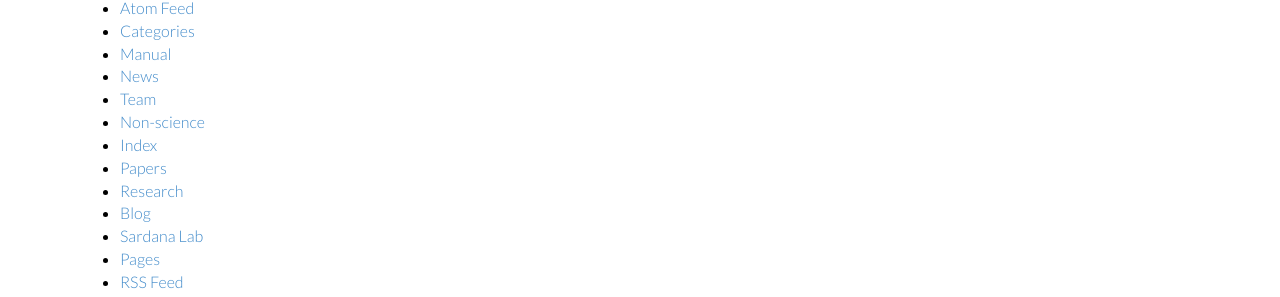
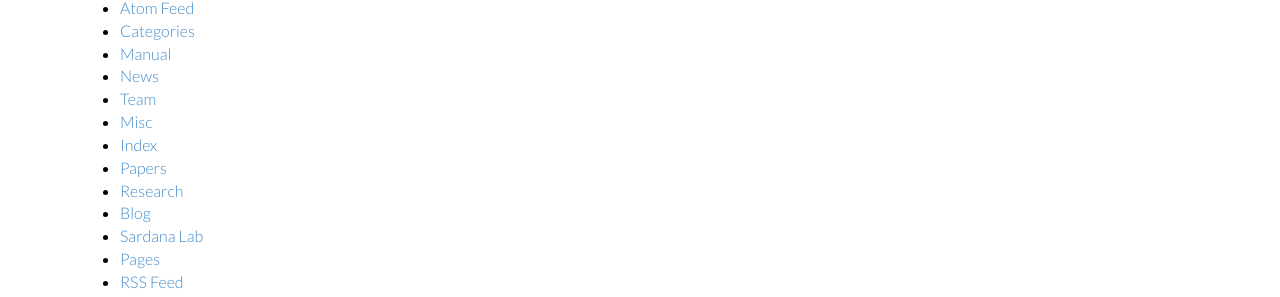
Before and after one commit to richasardana/richasardana.github.io, a Jekyll site: the page pages.html, which Jekyll copies as it is, in a window 1280 px wide. Shown: the part 266-563 px from the top of the page. Built offline with Jekyll 4.4.1, drawn with Linux system fonts in a browser that asks for light colours; nearby versions of some CDN libraries.

Commit message:
Updated sitemap

```diff
--- a/pages.html
+++ b/pages.html
@@ -387,7 +387,7 @@
 
 
 
-      	<li><a href="/Non-science/">Non-science</a></li>
+      	<li><a href="/non-science/">Misc</a></li>
 
 
 
--- a/sitemap.txt
+++ b/sitemap.txt
@@ -6,7 +6,7 @@ https://richasardana.github.io/categories
 https://richasardana.github.io/manual/
 https://richasardana.github.io/news/
 https://richasardana.github.io/team/
-https://richasardana.github.io/Non-science/
+https://richasardana.github.io/non-science/
 https://richasardana.github.io/misc/
 https://richasardana.github.io/papers/
 https://richasardana.github.io/projects/
```
